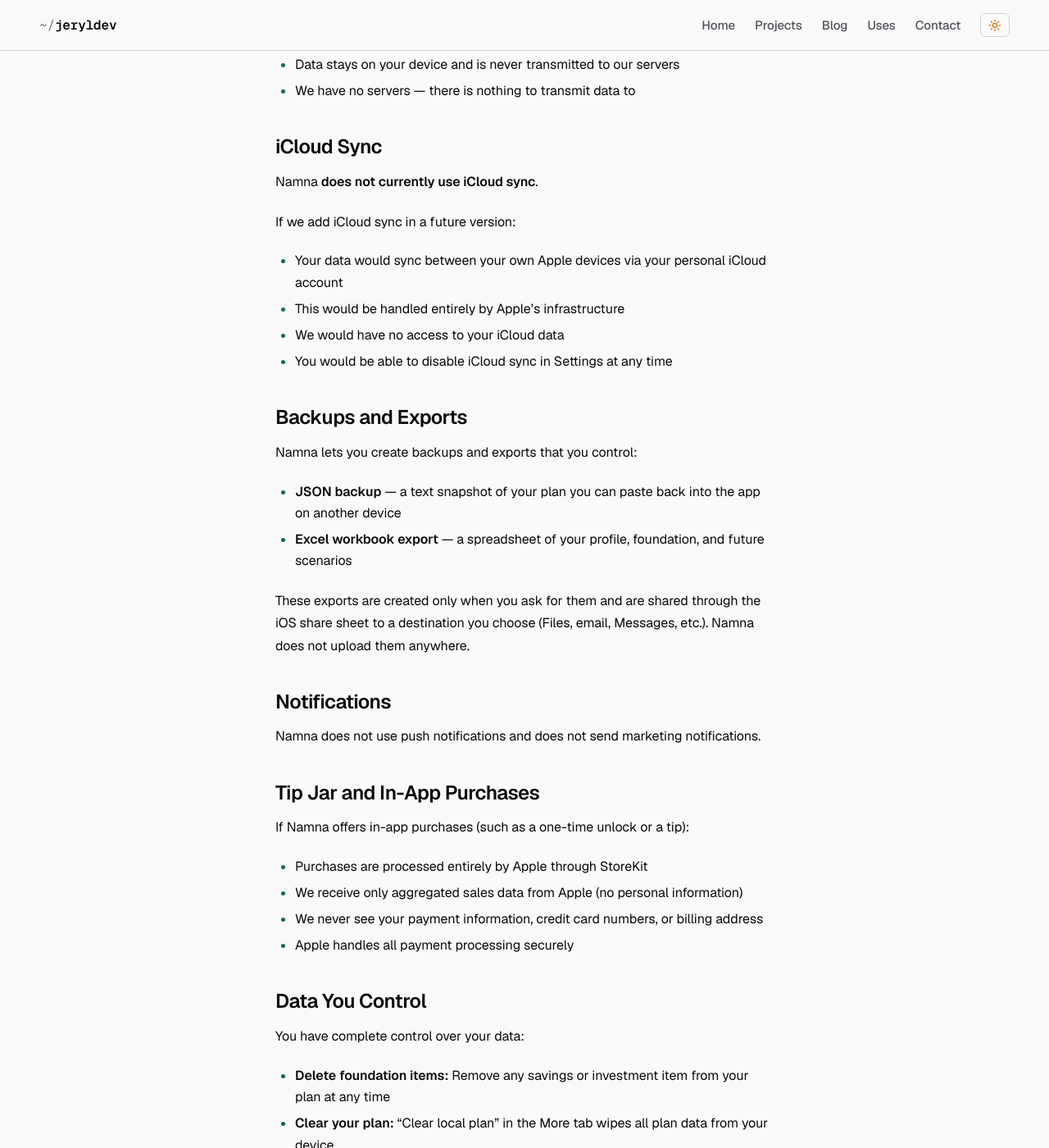
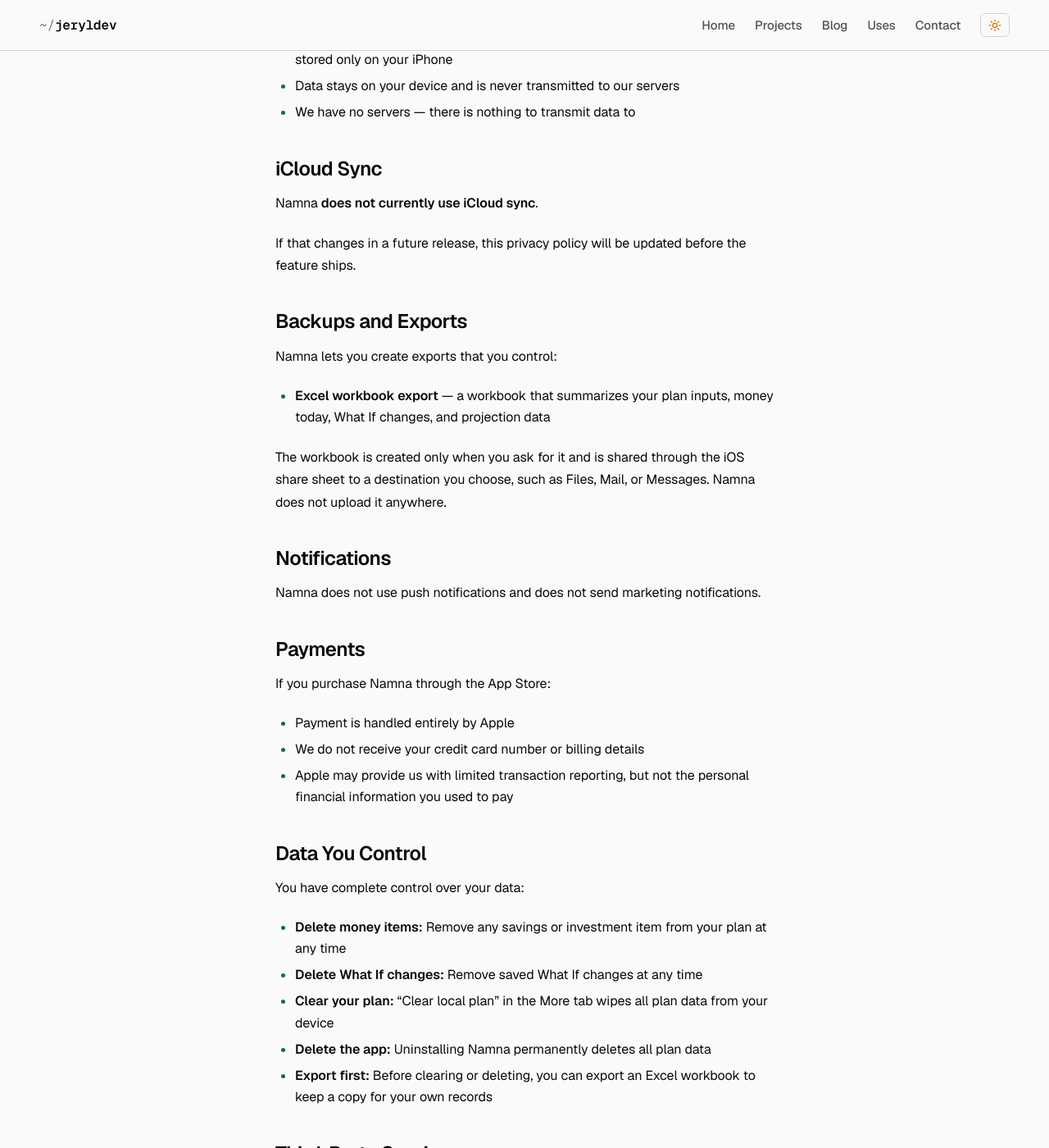
Before and after one commit to jeryldev/jeryldev.github.io, a Jekyll site: the page built from namna-privacy.md, in a window 1280 px wide and 1400 px high, scrolled down 1017 px. Shown: the whole window at 82% size. Built offline with Jekyll 4.4.1, drawn with Linux system fonts in a browser that asks for light colours; some of the changed text lies outside the part shown.

Commit message:
Update Namna privacy and support pages

```diff
--- a/namna-privacy.md
+++ b/namna-privacy.md
@@ -2,10 +2,10 @@
 layout: page
 title: Namna Privacy Policy
 permalink: /namna-privacy/
-description: "Namna collects zero personal data. Your plan stays on your iPhone via on-device SQLite. No cloud sync, no analytics, no ads, no third-party SDKs."
+description: "Namna collects zero personal data. Your plan stays on your iPhone using on-device storage. No cloud sync, no analytics, no ads, and no third-party tracking SDKs."
 ---
 
-**Last Updated:** April 18, 2026
+**Last Updated:** April 26, 2026
 
 ## Overview
 
@@ -28,9 +28,9 @@
 
 ## Data Storage
 
-All plan data is stored **locally on your device** using on-device SQLite:
+All plan data is stored **locally on your device** using on-device storage:
 
-- Your age, take-home pay, monthly savings, retirement target, foundation items, and future scenarios are stored only on your iPhone
+- Your age, take-home pay, monthly savings, retirement target, money items, saved What If changes, language preference, and saved check-in history are stored only on your iPhone
 - Data stays on your device and is never transmitted to our servers
 - We have no servers — there is nothing to transmit data to
 
@@ -38,43 +38,37 @@
 
 Namna **does not currently use iCloud sync**.
 
-If we add iCloud sync in a future version:
-
-- Your data would sync between your own Apple devices via your personal iCloud account
-- This would be handled entirely by Apple's infrastructure
-- We would have no access to your iCloud data
-- You would be able to disable iCloud sync in Settings at any time
+If that changes in a future release, this privacy policy will be updated before the feature ships.
 
 ## Backups and Exports
 
-Namna lets you create backups and exports that you control:
+Namna lets you create exports that you control:
 
-- **JSON backup** — a text snapshot of your plan you can paste back into the app on another device
-- **Excel workbook export** — a spreadsheet of your profile, foundation, and future scenarios
+- **Excel workbook export** — a workbook that summarizes your plan inputs, money today, What If changes, and projection data
 
-These exports are created only when you ask for them and are shared through the iOS share sheet to a destination you choose (Files, email, Messages, etc.). Namna does not upload them anywhere.
+The workbook is created only when you ask for it and is shared through the iOS share sheet to a destination you choose, such as Files, Mail, or Messages. Namna does not upload it anywhere.
 
 ## Notifications
 
 Namna does not use push notifications and does not send marketing notifications.
 
-## Tip Jar and In-App Purchases
+## Payments
 
-If Namna offers in-app purchases (such as a one-time unlock or a tip):
+If you purchase Namna through the App Store:
 
-- Purchases are processed entirely by Apple through StoreKit
-- We receive only aggregated sales data from Apple (no personal information)
-- We never see your payment information, credit card numbers, or billing address
-- Apple handles all payment processing securely
+- Payment is handled entirely by Apple
+- We do not receive your credit card number or billing details
+- Apple may provide us with limited transaction reporting, but not the personal financial information you used to pay
 
 ## Data You Control
 
 You have complete control over your data:
 
-- **Delete foundation items:** Remove any savings or investment item from your plan at any time
+- **Delete money items:** Remove any savings or investment item from your plan at any time
+- **Delete What If changes:** Remove saved What If changes at any time
 - **Clear your plan:** "Clear local plan" in the More tab wipes all plan data from your device
 - **Delete the app:** Uninstalling Namna permanently deletes all plan data
-- **Export first:** Before clearing or deleting, you can export an Excel workbook or JSON backup to keep a copy
+- **Export first:** Before clearing or deleting, you can export an Excel workbook to keep a copy for your own records
 
 ## Third-Party Services
 
@@ -111,7 +105,7 @@
 
 - **Right to access:** All your data is visible in the app
 - **Right to deletion:** Delete items, clear your plan, or uninstall the app
-- **Right to portability:** Export an Excel workbook or JSON backup at any time
+- **Right to portability:** Export an Excel workbook at any time
 - **Right to opt-out:** Nothing to opt out of — we don't collect data
 
 ## Financial Disclaimer
```
Also changed, not shown: other parts of namna-privacy.md (+2 -2 lines), namna-support.md (+29 -8 lines).
